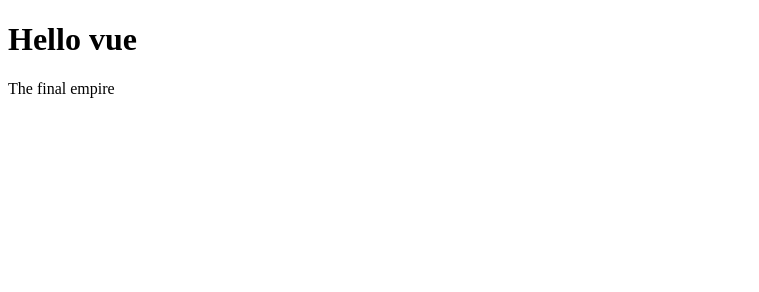
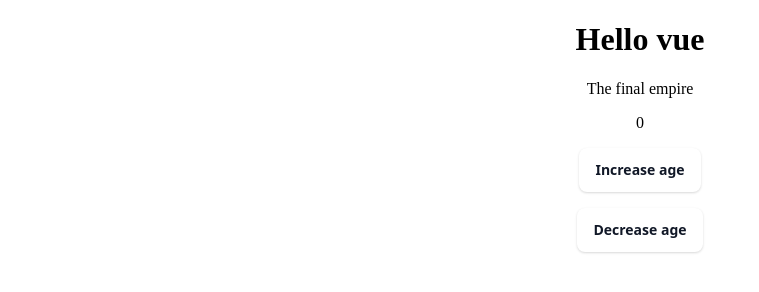
Before and after one commit to Raghdkun/vuejs-project, a plain HTML site: page index.html in a window 1280 px wide. Shown: the whole page, without its empty margins (0-759 px from the left). Drawn offline with nearby package versions, Linux system fonts and the light colour scheme.

Commit message:
add counter button

```diff
--- a/css/global.css
+++ b/css/global.css
@@ -0,0 +1,38 @@
+body{
+    text-align: center;
+}
+
+/* CSS */
+.button-38 {
+  background-color: #FFFFFF;
+  border: 0;
+  border-radius: .5rem;
+  box-sizing: border-box;
+  color: #111827;
+  font-family: "Inter var",ui-sans-serif,system-ui,-apple-system,system-ui,"Segoe UI",Roboto,"Helvetica Neue",Arial,"Noto Sans",sans-serif,"Apple Color Emoji","Segoe UI Emoji","Segoe UI Symbol","Noto Color Emoji";
+  font-size: .875rem;
+  font-weight: 600;
+  line-height: 1.25rem;
+  padding: .75rem 1rem;
+  text-align: center;
+  text-decoration: none #D1D5DB solid;
+  text-decoration-thickness: auto;
+  box-shadow: 0 1px 3px 0 rgba(0, 0, 0, 0.1), 0 1px 2px 0 rgba(0, 0, 0, 0.06);
+  cursor: pointer;
+  user-select: none;
+  -webkit-user-select: none;
+  touch-action: manipulation;
+}
+
+.button-38:hover {
+  background-color: rgb(249,250,251);
+}
+
+.button-38:focus {
+  outline: 2px solid transparent;
+  outline-offset: 2px;
+}
+
+.button-38:focus-visible {
+  box-shadow: none;
+}
--- a/index.html
+++ b/index.html
@@ -16,6 +16,15 @@
             <p>
                 {{ title }}
             </p>
+            <p>{{age}}</p>
+            <p>
+                <button class="button-38" @click="increase();">Increase
+                    age</button>
+            </p>
+            <p>
+                <button class="button-38" @click="decrease();">Decrease
+                    age</button>
+            </p>
         </div>
         <script src="/js/app.js"></script>
     </body>
--- a/js/app.js
+++ b/js/app.js
@@ -2,9 +2,21 @@ const app = Vue.createApp({
     el: "hey",
     data() {
         return {
-            title : "The final empire"
+            title : "The final empire",
+            age : 0,
 
         }
     },
+    methods: {
+        increase : function inccrease() {
+            this.age++
+
+        },
+        decrease : function inccrease() {
+            this.age--
+
+        },
+    },
 });
+
 app.mount("#app");
```
Lines whose indentation alone changed are shown as unchanged.
